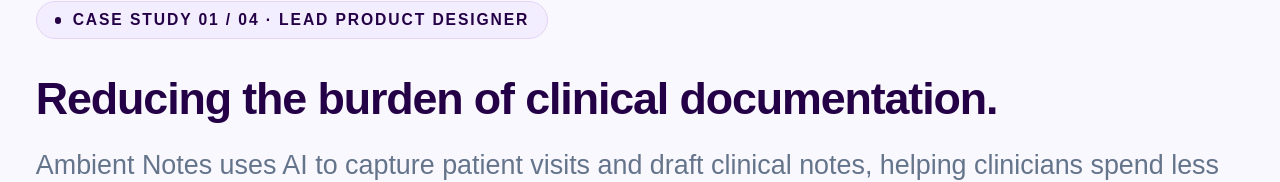
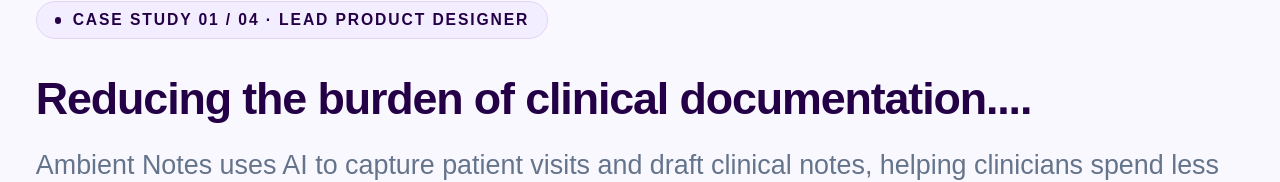
Before and after one commit to tathedrachana1403/portfolio, a Next.js app: page /work/ambient-notes in a window 1280 px wide. Shown: the part 133-315 px from the top of the page. Built offline with nearby package versions, Linux system fonts and the light colour scheme.

Commit message:
unwanted

```diff
--- a/app/work/ambient-notes/page.tsx
+++ b/app/work/ambient-notes/page.tsx
@@ -131,7 +131,7 @@
         textWrap: "balance",
       } as React.CSSProperties}
     >
-      Reducing the burden of clinical documentation.
+      Reducing the burden of clinical documentation....
     </h1>
 
     <p
```
